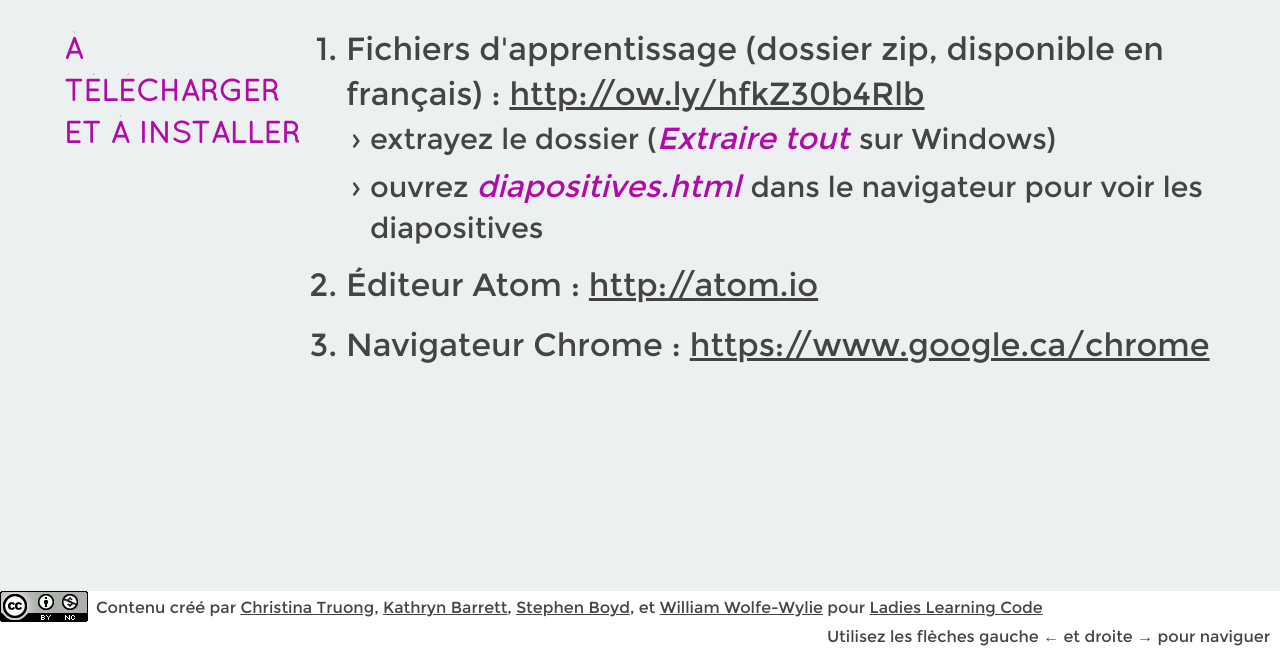
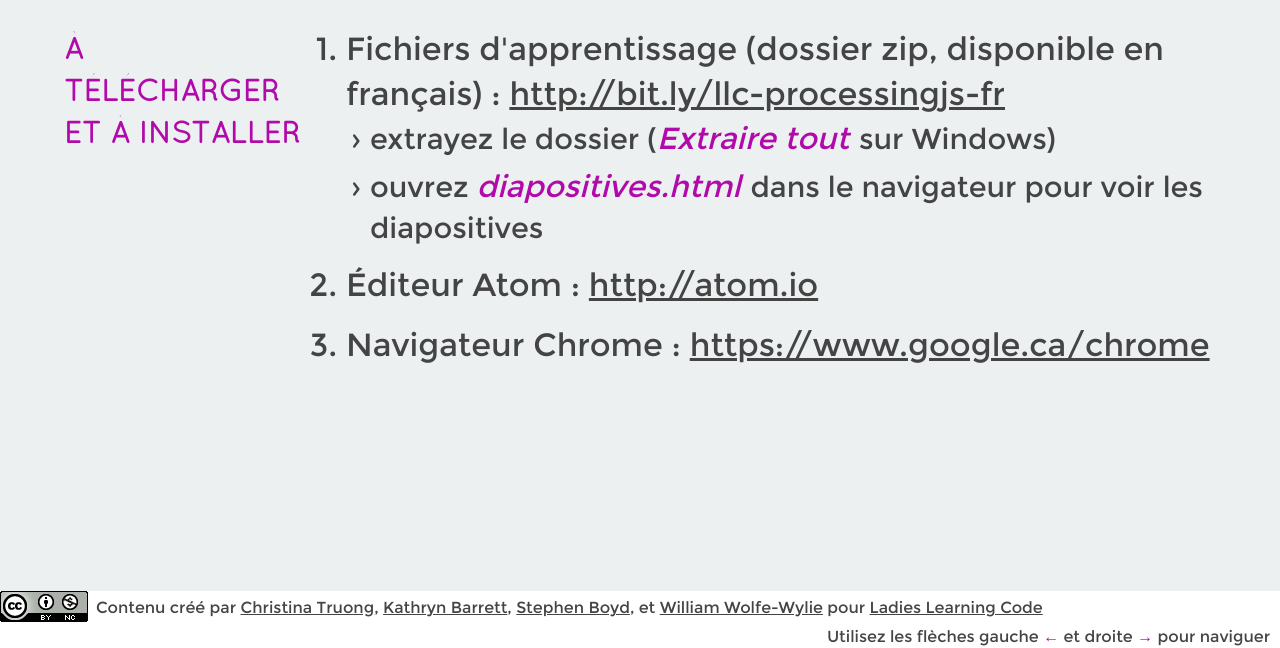
Before and after one commit to canadalearningcode/llc-processingjs-FR, a plain HTML site: page diapositives.html in a window 1280 px wide. Shown: the part 152-800 px from the top of the page. Drawn offline with Linux system fonts and the light colour scheme.

Commit message:
updated bitly link

```diff
--- a/diapositives.html
+++ b/diapositives.html
@@ -29,7 +29,7 @@
 
         <h2>À télécharger<br> et à installer</h2>
         <ol class="downloads">
-          <li>Fichiers d'apprentissage (dossier zip, disponible en français) : <a href="https://github.com/ladieslearningcode/llc-data-viz-with-processingjs/archive/master.zip">http://ow.ly/hfkZ30b4Rlb</a>
+          <li>Fichiers d'apprentissage (dossier zip, disponible en français) : <a href="https://github.com/ladieslearningcode/llc-processingjs-FR/archive/master.zip">http://bit.ly/llc-processingjs-fr</a>
             <ul>
               <li>extrayez le dossier (<em>Extraire tout</em> sur Windows)</li>
               <li>ouvrez <em>diapositives.html</em> dans le navigateur pour voir les diapositives</li>
```
